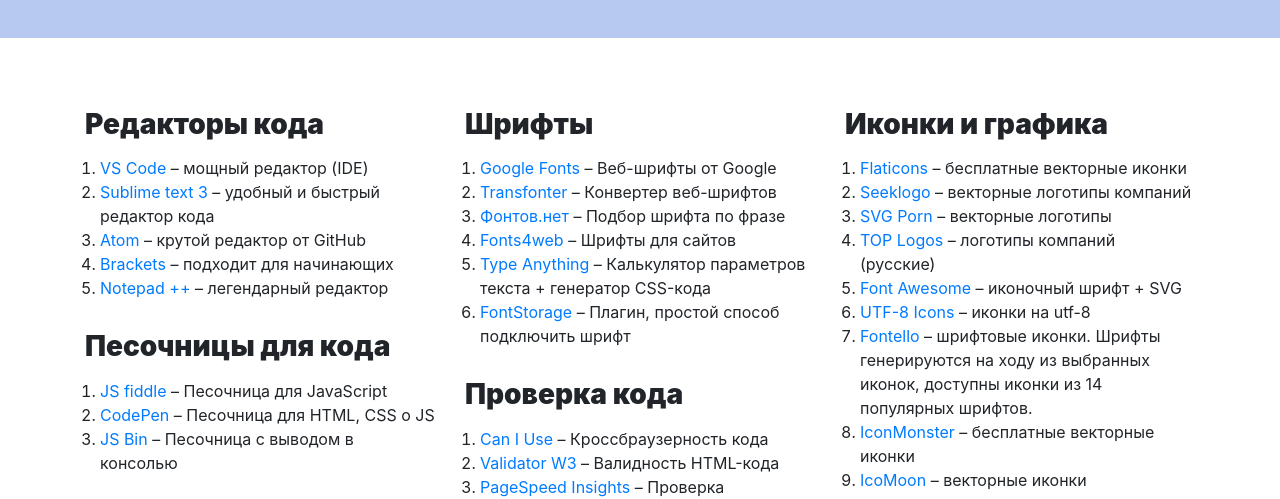
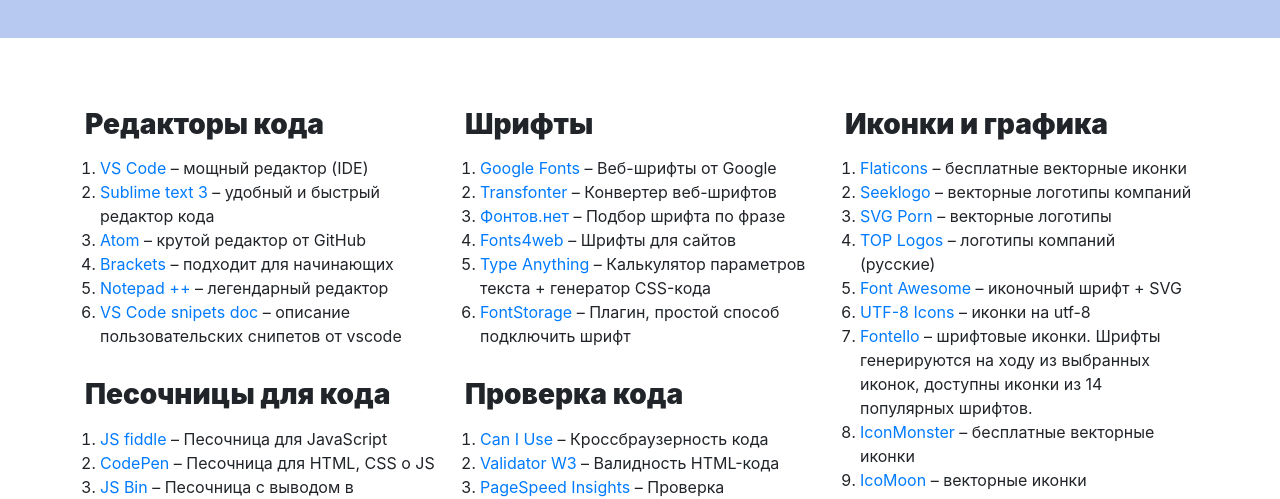
Before and after one commit to Grizly715/Links, a plain HTML site: page index.html in a window 1280 px wide. Shown: the part 323-822 px from the top of the page. Drawn offline with Linux system fonts and the light colour scheme.

Commit message:
snipets vs code

```diff
--- a/index.html
+++ b/index.html
@@ -51,6 +51,8 @@
 						<li><a target="_blank" href="http://brackets.io/">Brackets</a> – подходит для начинающих</li>
 						<li><a target="_blank" href="https://notepad-plus-plus.org/">Notepad ++ </a>– легендарный
 							редактор</li>
+						<li><a target="_blank" href="https://code.visualstudio.com/docs/editor/userdefinedsnippets">VS
+								Code snipets doc </a>– описание пользовательских снипетов от vscode</li>
 					</ol>
 					<h3 class="section-title">Песочницы для кода</h3>
 					<ol class="unstyled-list">
```
